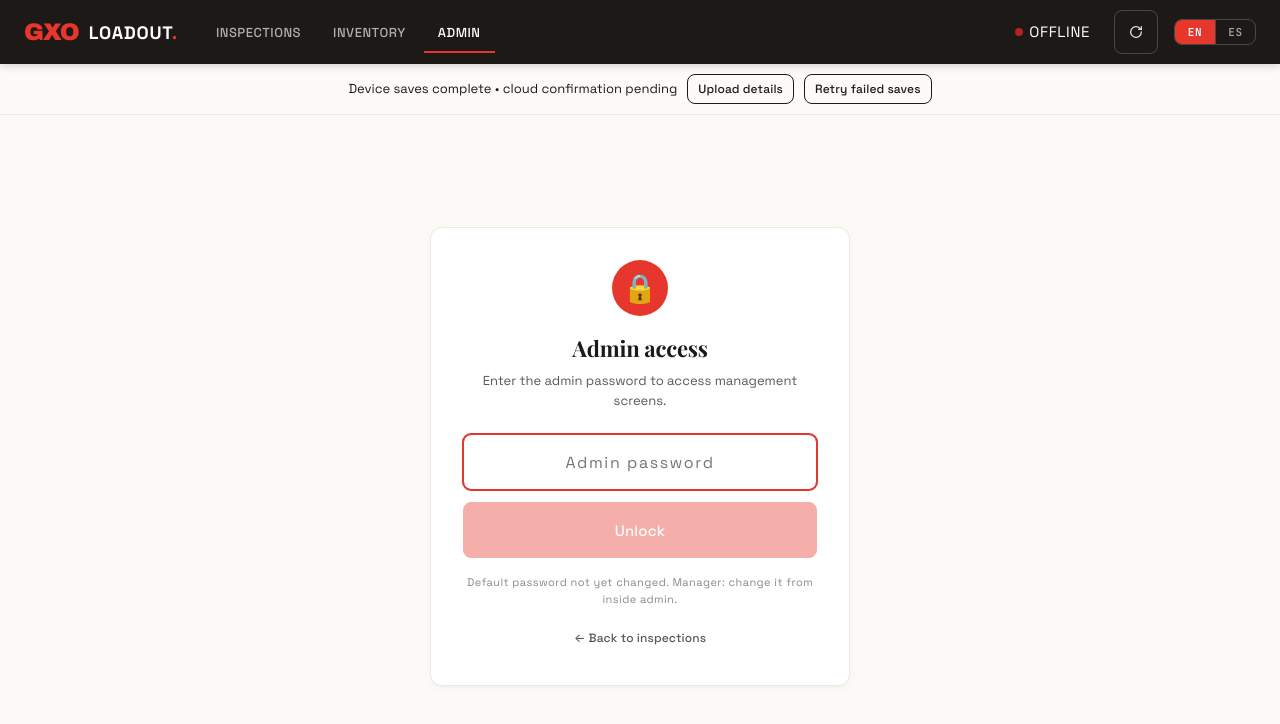
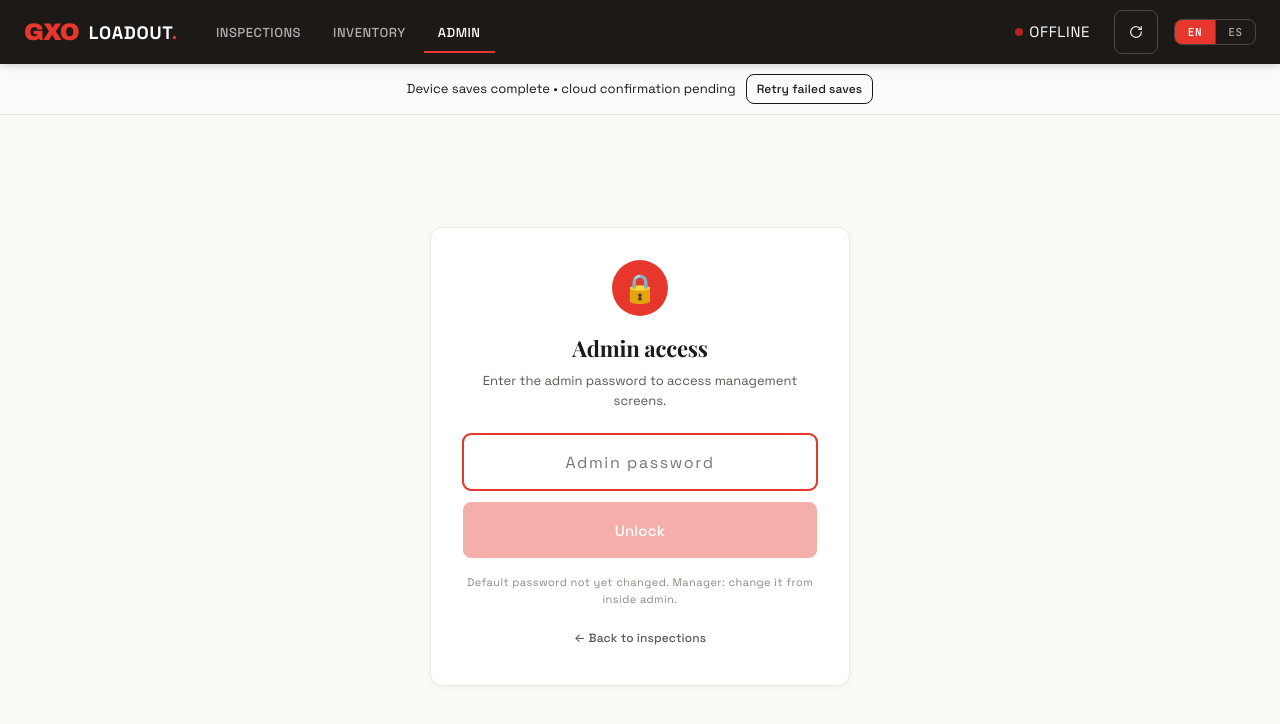
Before and after one commit to GodingWal2025/GXO-Loadout, a React (Vite) app: page /admin in a window 1280 px wide. Shown: the top 724 px of the page. Built offline with nearby package versions, Linux system fonts and the light colour scheme; no server answers.

Commit message:
Remove redundant upload details button

```diff
--- a/src/components/SaveStatusBanner.tsx
+++ b/src/components/SaveStatusBanner.tsx
@@ -2,14 +2,12 @@
 import { getSyncState, syncNow } from '../shared/services/sync';
 import { getLocalSaveState, retryLocalSaves } from '../shared/services/localSave';
 import { useT } from '../shared/i18n/LanguageContext';
-import { SyncDetailsModal } from './SyncDetailsModal';
 
 export function SaveStatusBanner() {
   const t = useT();
   const [sync, setSync] = useState(getSyncState);
   const [local, setLocal] = useState(getLocalSaveState);
   const [online, setOnline] = useState(navigator.onLine);
-  const [details, setDetails] = useState(false);
   useEffect(() => {
     const refresh = () => { setSync(getSyncState()); setLocal(getLocalSaveState()); setOnline(navigator.onLine); };
     const events = ['loadout-sync-status', 'loadout-local-save', 'online', 'offline'];
@@ -21,7 +19,7 @@
     window.addEventListener('beforeunload', beforeUnload);
     return () => { events.forEach(event => window.removeEventListener(event, refresh)); window.removeEventListener('beforeunload', beforeUnload); };
   }, []);
-  return <>
+  return (
     <div className={`save-status ${local.failed ? 'save-status--error' : ''}`} role="status">
       <span>{local.failed ? t('ops.saveFailed', 'Device save failed. Keep this screen open and retry.')
         : local.pending ? t('ops.savingDevice', 'Saving to this device…')
@@ -29,9 +27,7 @@
         : sync.pending || sync.syncing ? t('ops.savedPending', 'Saved on device • {count} uploads pending', { count: sync.pending })
         : sync.error || !sync.lastSyncedAt ? t('ops.syncUnconfirmed', 'Device saves complete • cloud confirmation pending')
         : t('ops.savedCloud', 'Saved on device and synced to cloud')}</span>
-      <button className="btn btn--sm" onClick={() => setDetails(true)}>{t('ops.uploadDetails', 'Upload details')}</button>
       {(local.failed > 0 || (sync.failedItems?.length || 0) > 0) && <button className="btn btn--sm" onClick={() => void retryLocalSaves().then(() => syncNow({ forceRetry: true })).catch(() => {})}>{t('ops.retrySaves', 'Retry failed saves')}</button>}
     </div>
-    {details && <SyncDetailsModal onClose={() => setDetails(false)} />}
-  </>;
+  );
 }
--- a/src/shared/i18n/es/operations.ts
+++ b/src/shared/i18n/es/operations.ts
@@ -46,7 +46,6 @@
   'ops.savedPending': 'Guardado en el dispositivo • {count} cargas pendientes',
   'ops.syncUnconfirmed': 'Guardado local completo • confirmación de la nube pendiente',
   'ops.savedCloud': 'Guardado en el dispositivo y sincronizado con la nube',
-  'ops.uploadDetails': 'Detalles de carga',
   'ops.retrySaves': 'Reintentar guardados fallidos',
   'ops.evidenceTitle': 'Paquete de evidencia de inspección',
   'ops.evidenceMissing': 'Imagen no disponible — reconecte y exporte de nuevo',
```
